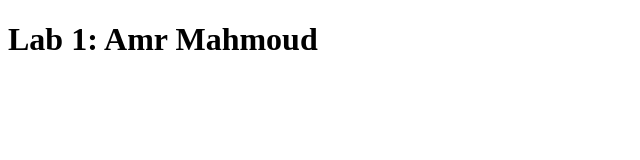
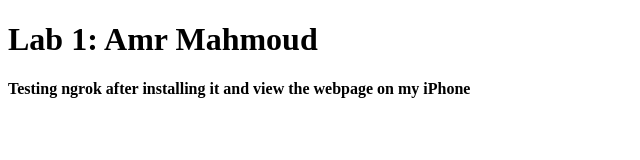
Before and after one commit to AmrMahmoud28/cpit-405-lab-1, a plain HTML site: page index.html in a window 1280 px wide. Shown: the whole page, without its empty margins (0-640 px from the left). Drawn offline with Linux system fonts and the light colour scheme.

Commit message:
installed ngrok

```diff
--- a/index.html
+++ b/index.html
@@ -7,5 +7,6 @@
 </head>
 <body>
     <h1>Lab 1: Amr Mahmoud</h1>
+    <h4>Testing ngrok after installing it and view the webpage on my iPhone</h4>
 </body>
 </html>
```
